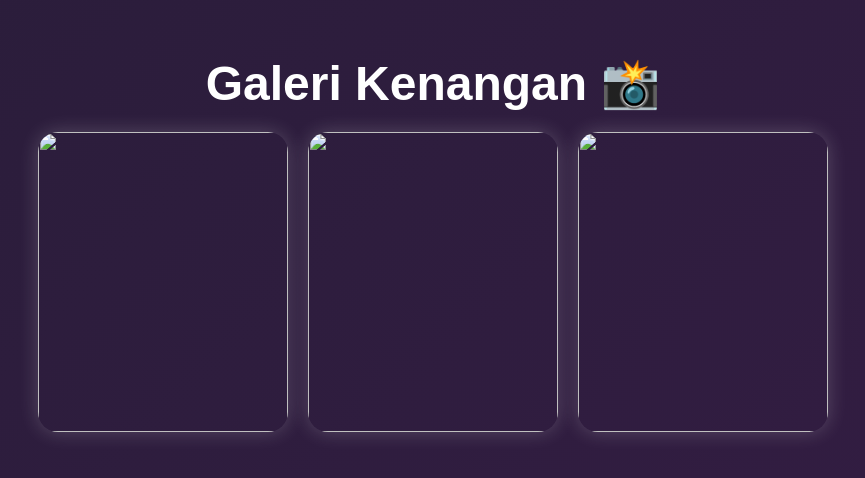
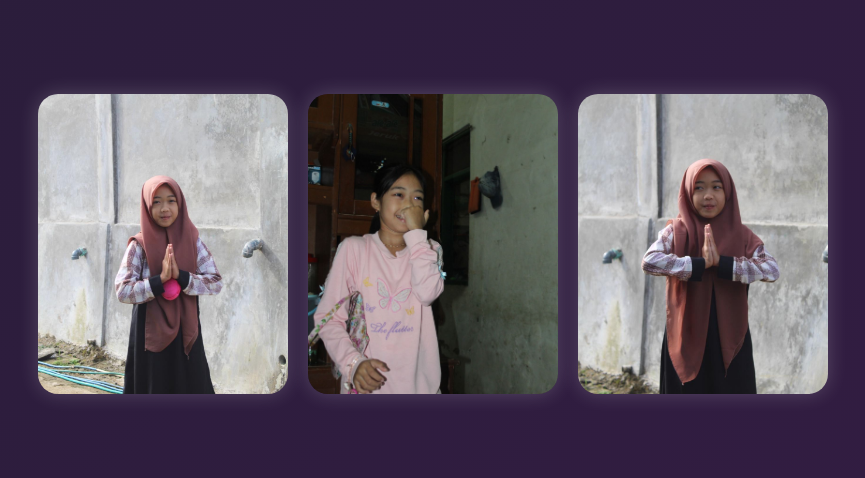
Before and after one commit to dianrusdiana1708-ux/ulangtahunaura12, a plain HTML site: page index.html in a window 1280 px wide. Shown: the part 2556-3034 px from the top of the page, without its empty margins (207-1072 px from the left). Drawn offline with Linux system fonts and the light colour scheme.

Commit message:
Update index.html

```diff
--- a/index.html
+++ b/index.html
@@ -105,7 +105,7 @@ audio{
 </div>
 
 <audio autoplay loop>
-    <source src="music.mp3" type="audio/mp3">
+    <source src="ultahnaura.mp3" type="audio/mp3">
 </audio>
 
 <!-- HOME -->
@@ -135,12 +135,11 @@ audio{
 
 <!-- GALLERY -->
 <section id="gallery">
-    <h1>Galeri Kenangan 📸</h1>
     <div class="gallery">
-        <img src="foto1.jpg">
-        <img src="foto2.jpg">
-        <img src="foto3.jpg">
-    </div>
+    <img src="ola1.jpeg" alt="Kenangan 1">
+    <img src="ola2.jpeg" alt="Kenangan 2">
+    <img src="ola3.jpeg" alt="Kenangan 3">
+</div>
 </section>
 
 <!-- WISH -->
```
